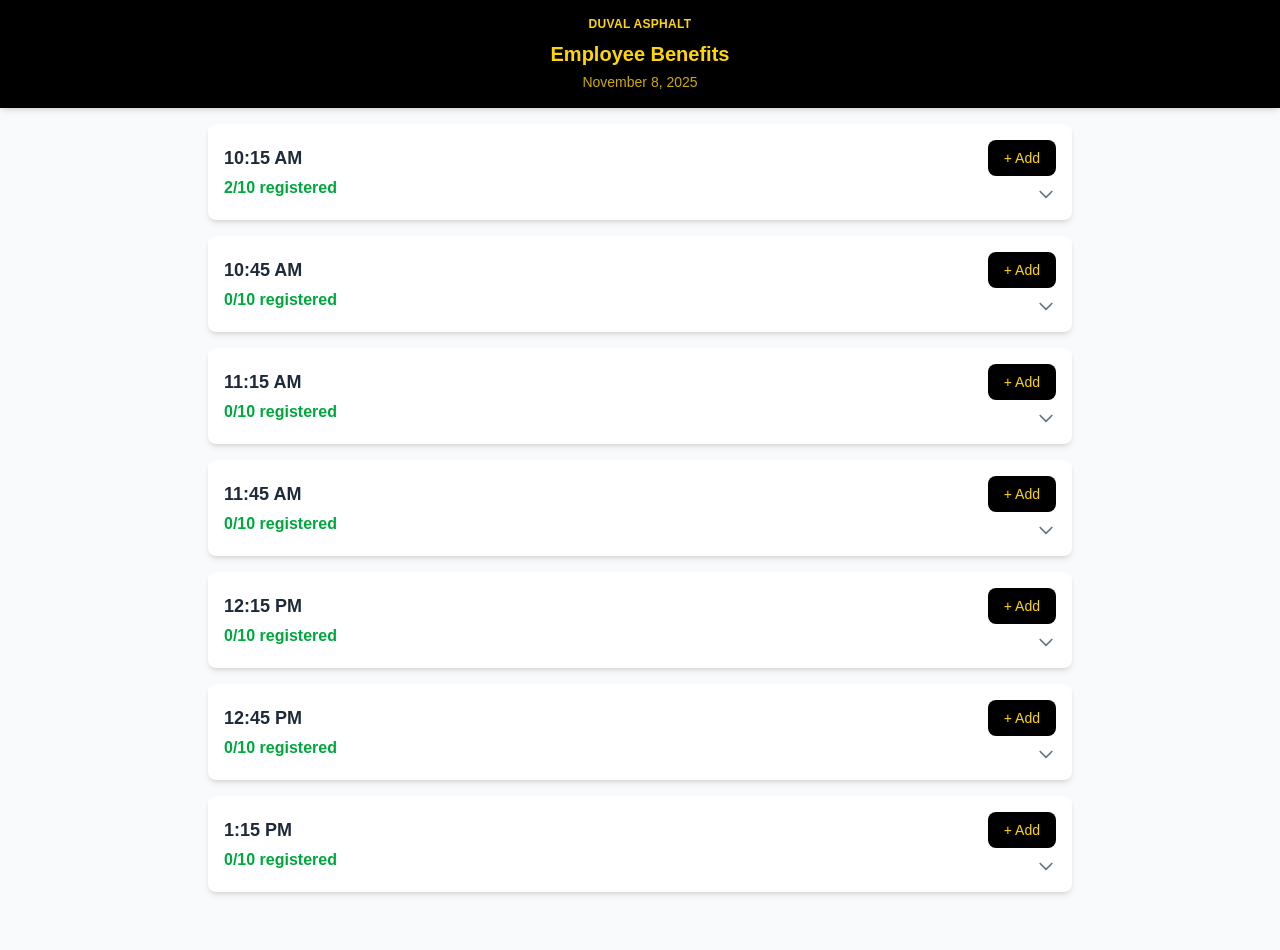
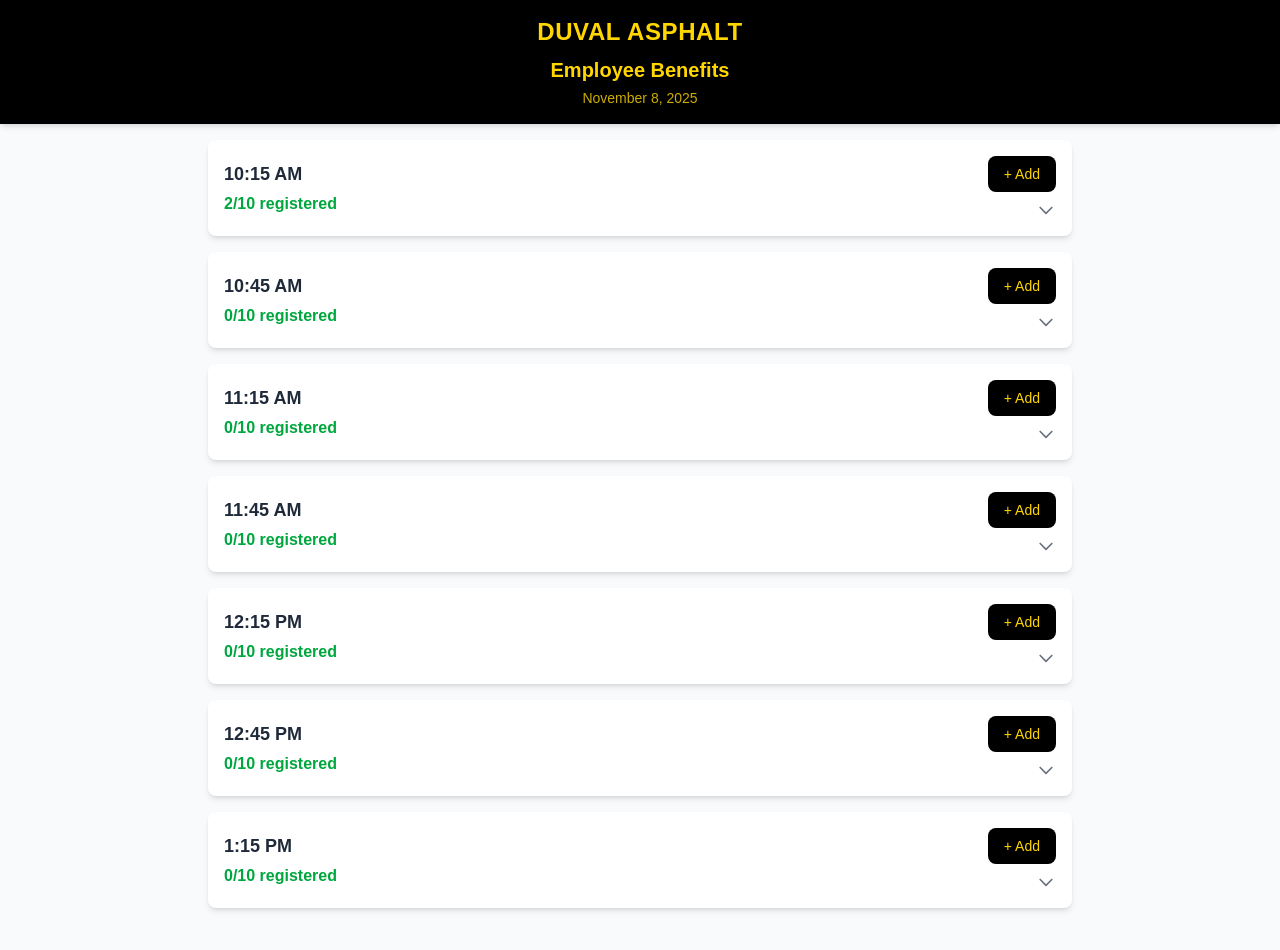
Before and after one commit to Nadir-Urbina/dap-wf-session-registration, a Next.js app: page / in a window 1280 px wide. Shown: the top 950 px of the page. Built offline with nearby package versions, Linux system fonts and the light colour scheme.

Commit message:
just made the Duval Asphalt name bigger

```diff
--- a/src/app/page.tsx
+++ b/src/app/page.tsx
@@ -131,7 +131,7 @@
     <div className="min-h-screen bg-gray-50">
       {/* Header */}
       <header className="bg-black text-[#FFD600] p-4 sticky top-0 z-10 shadow-md">
-        <div className="text-xs font-semibold text-center mb-2 tracking-wide">DUVAL ASPHALT</div>
+        <div className="text-2xl font-semibold text-center mb-2 tracking-wide">DUVAL ASPHALT</div>
         <h1 className="text-xl font-bold text-center">{data.eventTitle}</h1>
         <p className="text-sm text-center mt-1 text-[#FFD600]/80">{data.eventDate}</p>
       </header>
```
